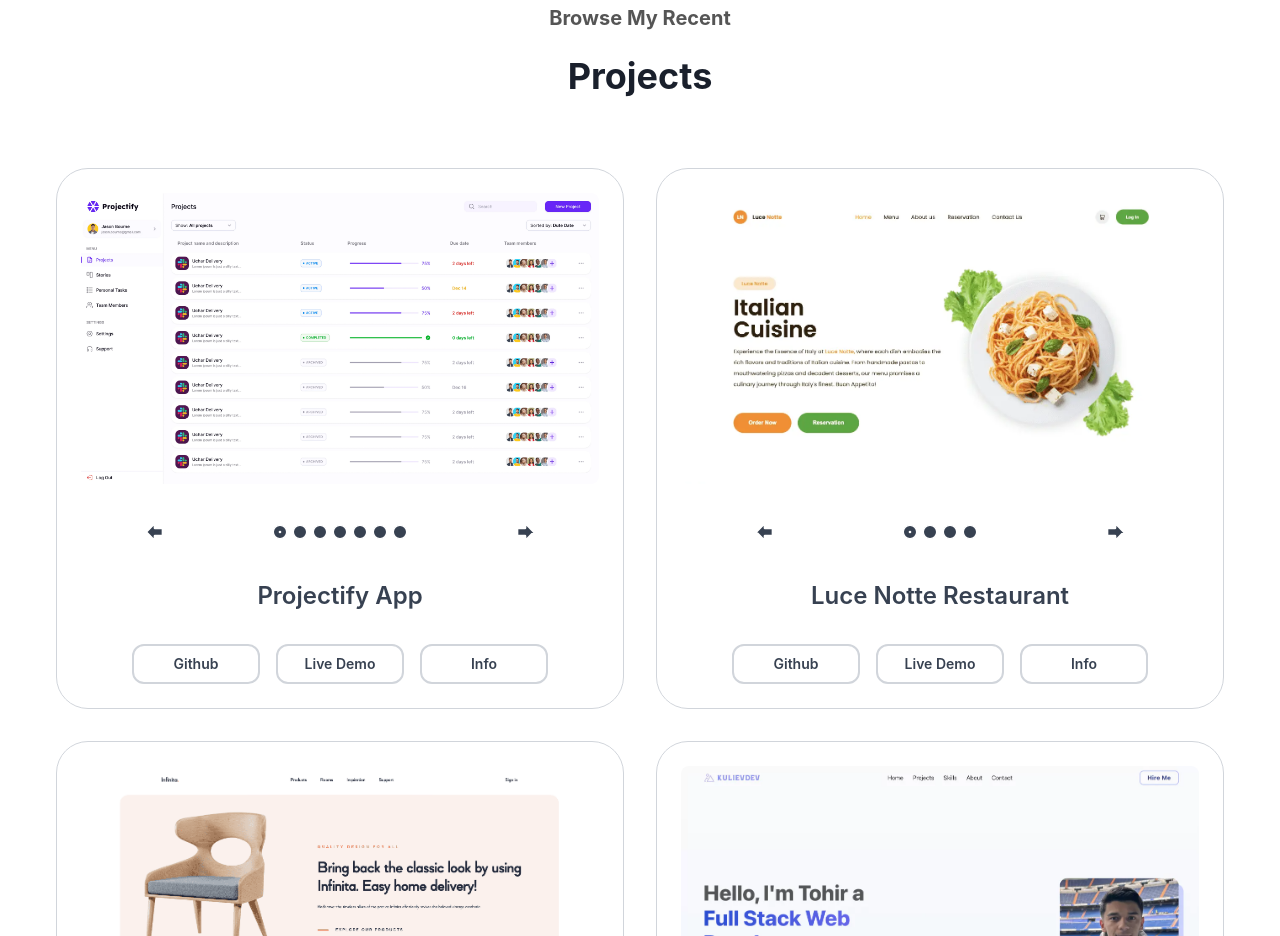
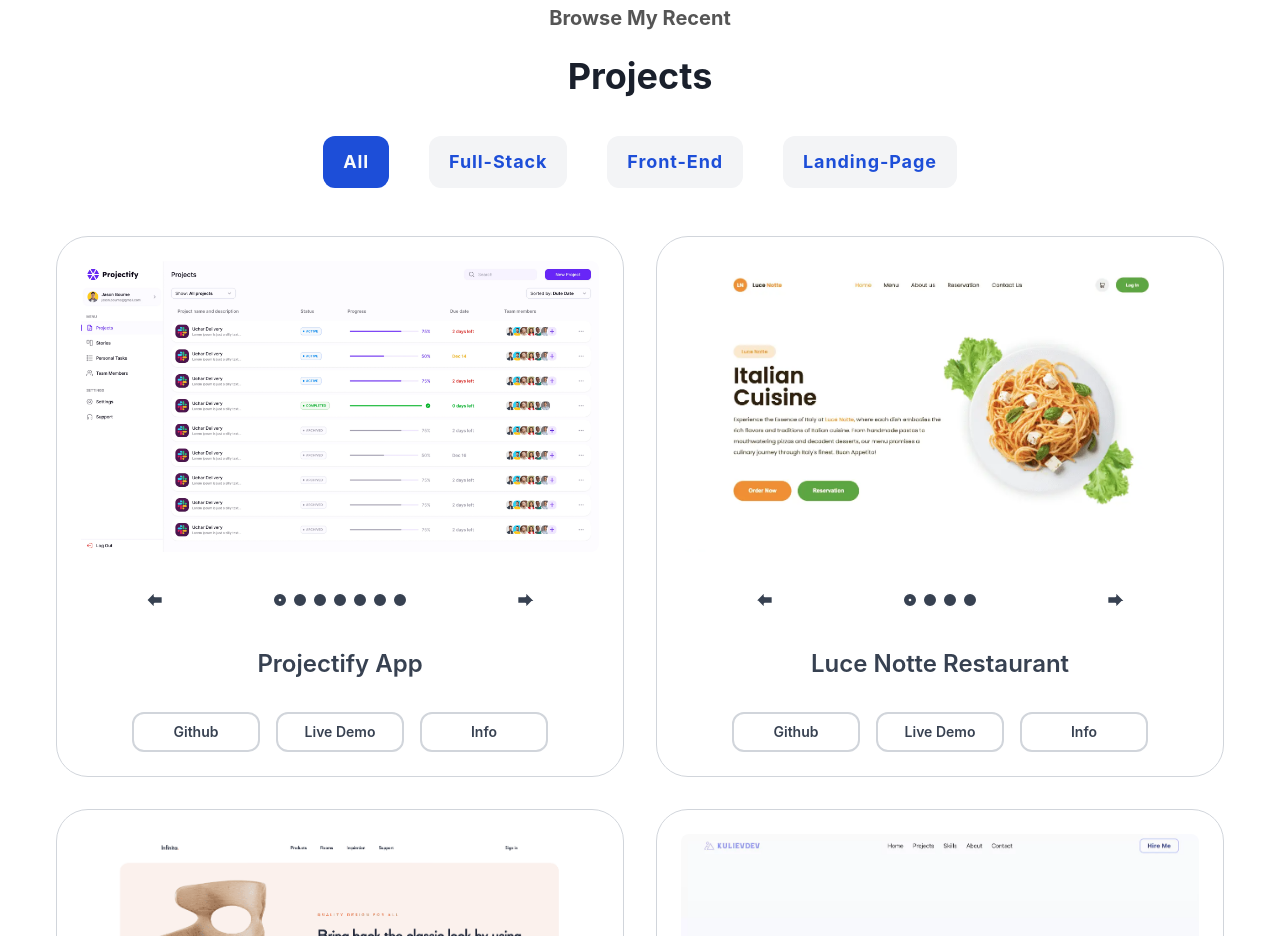
Before and after one commit to kulievdev/portfolio-website, a React (Vite) app: page / in a window 1280 px wide. Shown: the part 1020-1956 px from the top of the page. Built offline with nearby package versions, Linux system fonts and the light colour scheme.

Commit message:
Add filter

```diff
--- /dev/null
+++ b/src/Pages/Projects/Buttons.tsx
@@ -0,0 +1,56 @@
+import React, { useState } from "react";
+import myProjects from "./myProjects";
+
+interface ButtonsProps {
+  projectItems: string[];
+  filterItems: (category: string) => void;
+  setItems: React.Dispatch<React.SetStateAction<typeof myProjects>>;
+}
+
+const Buttons: React.FC<ButtonsProps> = ({
+  projectItems,
+  filterItems,
+  setItems,
+}) => {
+  const [activeIndex, setActiveIndex] = useState<number | null>(null);
+
+  const handleClick = (category: string, index: number) => {
+    filterItems(category);
+    setActiveIndex(index);
+  };
+
+  const handleAllClick = () => {
+    setItems(myProjects);
+    setActiveIndex(null);
+  };
+
+  return (
+    <div className="mb-4 flex justify-center gap-10">
+      <button
+        onClick={handleAllClick}
+        className={`cursor-pointer rounded-xl px-3 py-2.5 text-center text-base font-bold leading-loose tracking-wider transition-colors duration-300 ease-out tablet:px-5 tablet:py-3 tablet:text-lg desktop:px-7 desktop:py-5 desktop:text-xl ${
+          activeIndex === null
+            ? "bg-primary-700 text-gray-50"
+            : "bg-gray-100 text-primary-700 hover:bg-primary-600 hover:text-gray-50"
+        }`}
+      >
+        All
+      </button>
+      {projectItems.map((val, idx) => (
+        <button
+          key={idx}
+          onClick={() => handleClick(val, idx)}
+          className={`cursor-pointer rounded-xl px-3 py-2.5 text-center text-base font-bold leading-loose tracking-wider transition-colors duration-300 ease-out tablet:px-5 tablet:py-3 tablet:text-lg desktop:px-7 desktop:py-5 desktop:text-xl ${
+            activeIndex === idx
+              ? "bg-primary-700 text-gray-50"
+              : "bg-gray-100 text-primary-700 hover:bg-primary-600 hover:text-gray-50"
+          }`}
+        >
+          {val}
+        </button>
+      ))}
+    </div>
+  );
+};
+
+export default Buttons;
--- a/src/Pages/Projects/Projects.tsx
+++ b/src/Pages/Projects/Projects.tsx
@@ -1,19 +1,36 @@
-import Project from "./Project";
+import React, { useState } from "react";
 import MiniMainHeading from "../../Components/MiniMainHeading";
 import MainHeading from "../../Components/MainHeading";
 import ArrowIcon from "../../Components/ArrowIcon";
 import AnimateOnScroll from "../../animation/AnimateOnScroll";
 import myProjects from "./myProjects";
+import Project from "./Project";
+import Buttons from "./Buttons";
 
-const Projects = () => {
+const Projects: React.FC = () => {
+  const [item, setItems] = useState(myProjects);
+  const projectItems = [
+    ...new Set(myProjects.map((project) => project.category)),
+  ];
+
+  const filterItems = (cat: string) => {
+    const newItems = myProjects.filter((project) => project.category === cat);
+    setItems(newItems);
+  };
+
   return (
     <AnimateOnScroll noScale y={40} threshold={0.1} duration={0.6}>
       <section id="projects" className="relative">
         <div className="mx-6 flex h-fit flex-col justify-center py-20 sm:mx-10 lg:mx-14 desktop:mx-40">
           <MiniMainHeading text="Browse My Recent" />
           <MainHeading text="Projects" />
+          <Buttons
+            projectItems={projectItems}
+            filterItems={filterItems}
+            setItems={setItems}
+          />
           <div className="my-8 flex flex-col flex-wrap justify-center gap-8 md:grid md:grid-cols-2">
-            {myProjects.map((project, idx) => (
+            {item.map((project, idx) => (
               <Project
                 key={idx}
                 index={idx}
--- a/src/Pages/Projects/myProjects.ts
+++ b/src/Pages/Projects/myProjects.ts
@@ -63,6 +63,7 @@ import nextjsLogo from "../../assets/TechStackIcons/nextjs.svg";
 const myProjects = [
   {
     projectName: "Projectify App",
+    category: "Full-Stack",
     github: "https://github.com/kulievdev/projectify-app-ui",
     website: "https://projectify.tech/",
     images: [
@@ -88,6 +89,7 @@ const myProjects = [
   },
   {
     projectName: "Luce Notte Restaurant",
+    category: "Front-End",
     github: "https://github.com/kulievdev/restaurant-website-react",
     website: "https://lucenotte.com/",
     images: [
@@ -103,6 +105,7 @@ const myProjects = [
   },
   {
     projectName: "Infinita Furniture",
+    category: "Landing-Page",
     github: "https://github.com/kulievdev/furniture-website-react",
     website: "https://infinitafurniture.com/",
     images: [
@@ -118,6 +121,7 @@ const myProjects = [
   },
   {
     projectName: "Portfolio Website",
+    category: "Front-End",
     github: "https://github.com/kulievdev/portfolio-website",
     website: "https://www.kuliev.dev/",
     images: [
@@ -133,6 +137,7 @@ const myProjects = [
   },
   {
     projectName: "Move Careers",
+    category: "Landing-Page",
     github: "https://github.com/kulievdev/career-website",
     website: "https://move-careers.onrender.com/",
     images: [
@@ -148,6 +153,7 @@ const myProjects = [
   },
   {
     projectName: "Hygge (Coming Soon)",
+    category: "Full-Stack",
     github: "https://www.kuliev.dev/",
     website: "https://www.kuliev.dev/",
     images: [
```
